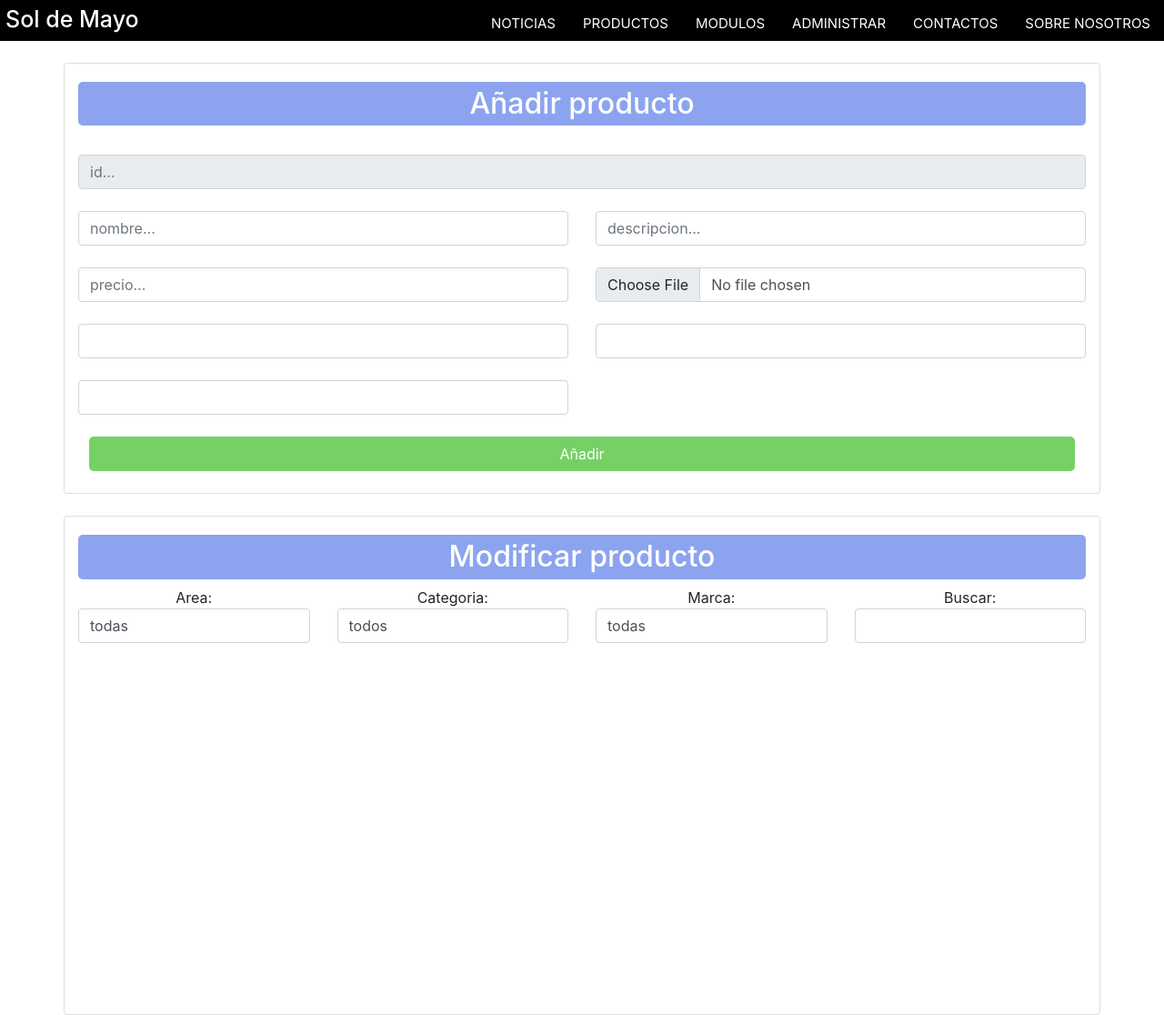
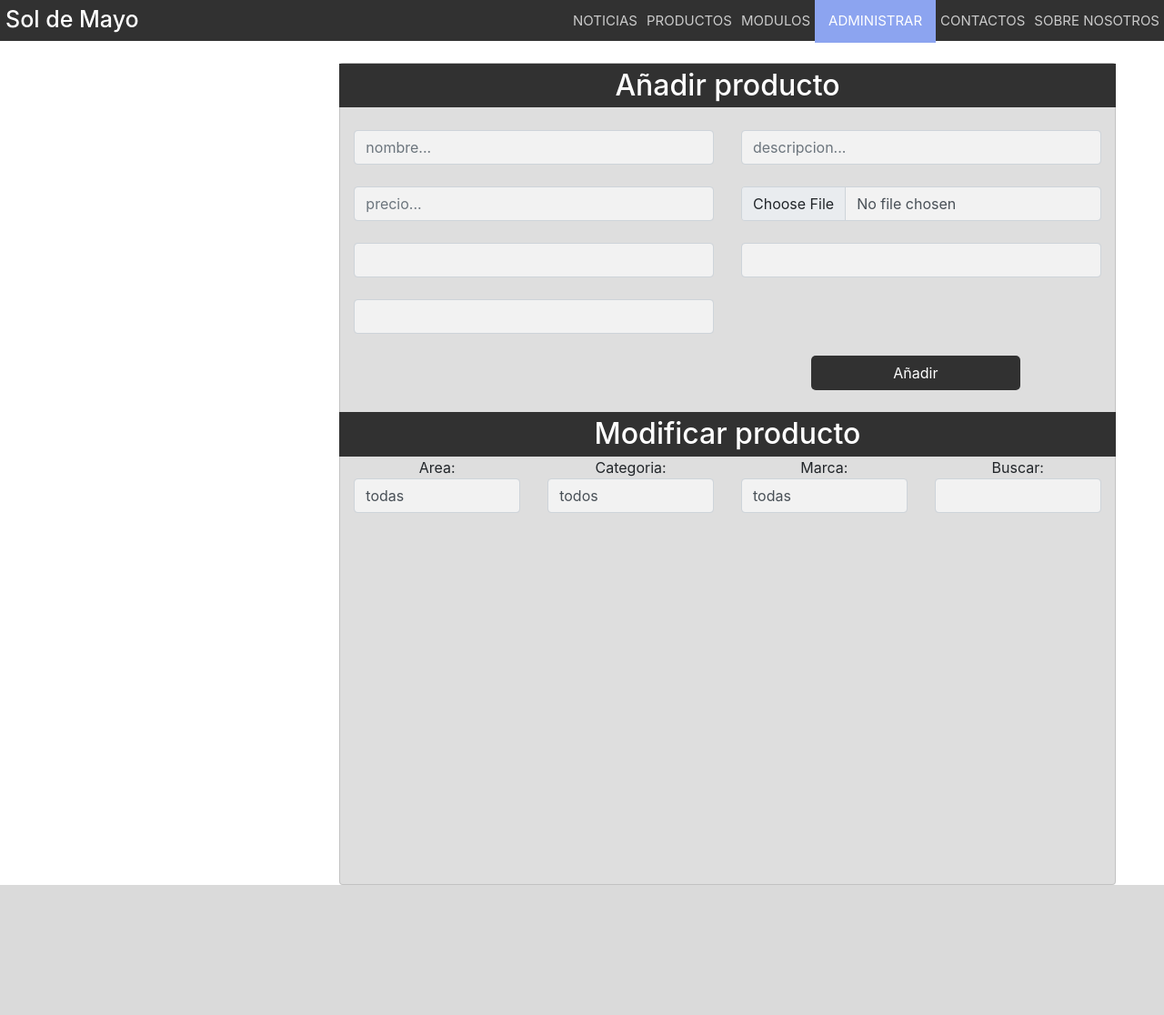
Before and after one commit to Zekken02/SDM, a PHP site: page /admin.php?target_radio=4 in a window 1280 px wide. Shown: the whole page at 91% size. After the commit the page ends 973 px from the top, so only its background shows below. Run offline with PHP 8.4, Linux system fonts and the light colour scheme; lists and menus that the app fills with data are empty; some libraries are stand-ins or nearby versions.

Commit message:
new style

```diff
--- a/client/admin.php
+++ b/client/admin.php
@@ -12,17 +12,15 @@
   </head>
   <body>
     <?php include 'navbar.php' ?>
-    <div class="container-fluid">
-      <div class="container card mt-4">
+    <div class="row m-auto">
+      <div class="col-12 col-lg-3"></div>
+      <div class="container card admin_content mt-4 col-12 col-lg-8">
         <h2>Añadir producto</h2>
         <div class="add_prod mt-4 mb-4">
           <form>
             <div class="row">
                 <div class="col-12">
-                  <input type="text" class="form-control" id="id_prod" name="id_prod" readonly="readonly" placeholder="id...">
-                </div>
-                <div class="col-12">
-                  <br>
+                  <input type="text" class="form-control" id="id_prod" name="id_prod" readonly="readonly" placeholder="id..." hidden="true">
                 </div>
                 <div class="col-6">
                   <input type="text" class="form-control nombre_prod" name="nombre_prod" placeholder="nombre...">
@@ -65,16 +63,14 @@
                 <div class="col-12">
                   <br>
                 </div>
-                <div class="upload_buttons button-row d-flex">
-                  <div class="col-12">
+                <div class="upload_buttons button-row justify-content-end d-flex">
+                  <div class="col-6">
                     <button type="submit" formaction="prod_upload.php" class="btn btn_cargar">Añadir</button>
                   </div>
                 </div>
             </div>
           </form>
         </div>
-      </div>
-      <div class="container card mt-4">
         <h2>Modificar producto</h2>
           <div class="row mb-2">
             <div class="col-3">Area:</div>
--- a/client/css/style.css
+++ b/client/css/style.css
@@ -6,27 +6,38 @@
 /*=========== NAV BAR =============*/
 nav{
   height: 45px;
-  background: black;
+  background: #313131;
   color: white;
   display: flex!important;
   justify-content: space-between;
 
 }
 
-nav .mainMenu {
+nav .mainMenu .nav_radios {
   display: flex;
   list-style: none;
 }
-nav .mainMenu li a{
+nav .mainMenu .nav_radios li a{
   display: inline-block;
-  padding: 15px;
+  padding: 12px 5px;
   text-decoration: none;
   text-transform: uppercase;
-  color: white;
+  color: #CBCBCB;
   font-size: 15px;
 }
-nav .mainMenu li a:hover{
-  background: #8CA4F0;
+nav .mainMenu .nav_radios li a:hover{
+  color: white;
+}
+nav .mainMenu .nav_radios .target a{
+  color: white;
+}
+.nav_radios input[type="radio"]{
+  display: none;
+}
+
+.nav_radios input[type="radio"]:checked + label{
+background-color: #8CA4F0;
+padding: 0 10px;
 }
 nav .openMenu{
   font-size: 15px;
@@ -100,7 +111,27 @@ input[type="radio"]:checked + label{
 color: darkblue;
 }
 
-/*=========== FORM =============*/
+/*=========== ADMIN FORMS AND TABLES =============*/
+.admin_content{
+  background: #DEDEDE!important;
+}
+.admin_content h2{
+  margin: 0 -16px;
+  padding: 5px;
+  background: #313131;
+  color: white;
+}
+.admin_content input[type="text"], .admin_content select, .admin_content input[type="file"]{
+  background-color: #F2F2F2!important;
+}
+.admin_content table th{
+  background-color: #313131!important;
+  color: white;
+}
+.admin_content table td{
+  background-color: #F2F2F2!important;
+  border-bottom: 1px solid #313131;
+}
 .prod_list{
   width: 100%!important;
   height: 400px;
@@ -108,48 +139,49 @@ color: darkblue;
   overflow-y: scroll;
 }
 .btn_cargar{
-  width: 100%!important;
-  background: #76D165!important;
+  width: 60%!important;
+  background: #313131!important;
   border-radius: 5px!important;
   color: white!important;
+  transition: 0.6s!important;
 }
 .btn_cargar:hover{
-  background: #539547!important;
+  background: #8CA4F0!important;
+  width: 100%!important;
 }
 .btn_cancelar{
-  width: 100%!important;
-  background: #F26969!important;
+  width: 60%!important;
+  background: #313131!important;
   border-radius: 5px!important;
   color: white!important;
+  transition: 0.6s!important;
 }
 .btn_cancelar:hover{
   background: #A84B4B!important;
+  width: 100%!important;
 }
 .btn_edit{
-  width: 100%!important;
-  background: #76D165!important;
+  width: 60%!important;
+  background: #313131!important;
   border-radius: 5px!important;
   color: white!important;
+  transition: 0.6s!important;
 }
 .btn_edit:hover{
-  background: #539547!important;
+  background: #8CA4F0!important;
+  width: 100%!important;
 }
 
 .btn_del{
-  width: 100%!important;
-  background: #F26969!important;
+  width: 60%!important;
+  background: #313131!important;
   border-radius: 5px!important;
   color: white!important;
+  transition: 0.6s!important;
 }
 .btn_del:hover{
-  background: #A84B4B!important;
-}
-.container-fluid h2{
-  background: #8CA4F0;
-  color: white;
-  padding: 5px;
-  border-radius: 5px;
-  margin-top: 20px;
+  background: #F26969!important;
+   width: 100%!important;
 }
 .card{
   text-align: center;
--- a/client/navbar.php
+++ b/client/navbar.php
@@ -1,13 +1,36 @@
 <nav>
 	<div class="logo"><h1>Sol de Mayo</h1></div>
 	<div class="openMenu"><i class="fa fa-bars"></i></div>
+	<?php
+	$target_radio = $_GET['target_radio'];
+	?>
 	<ul class="mainMenu">
-		<li><a href="#">Noticias</a></li>
-		<li><a href="front.php">Productos</a></li>
-		<li><a href="#">Modulos</a></li>
-		<li><a href="admin.php">Administrar</a></li>
-		<li><a href="#">Contactos</a></li>
-		<li><a href="#">Sobre nosotros</a></li>
+		<div class="nav_radios">
+			<li>
+				<input type="radio" name="nav_radios" id="noticias">
+				<label for="noticias" id="l_noticas"><a href="#?target_radio=1">Noticias</a></label>
+			</li>
+			<li>
+				<input type="radio" name="nav_radios" id="productos">
+				<label for="productos" id="l_productos"><a href="front.php?target_radio=2">Productos</a></label>
+			</li>
+			<li>
+				<input type="radio" name="nav_radios" id="modulos">
+				<label for="modulos" id="l_modulos"><a href="#?target_radio=3">Modulos</a></label>
+			</li>
+			<li>
+				<input type="radio" name="nav_radios" id="administrar">
+				<label for="administrar" id="l_administrar"><a href="admin.php?target_radio=4">Administrar</a></label>
+			</li>
+			<li>
+				<input type="radio" name="nav_radios" id="contactos">
+				<label for="contactos" id="l_contactos"><a href="#?target_radio=5">Contactos</a></label>
+			</li>
+			<li>
+				<input type="radio" name="nav_radios" id="sobre_nosotros">
+				<label for="sobre_nosotros" id="l_sobre_nosotros"><a href="#?target_radio=6">Sobre nosotros</a></label>
+			</li>
+		</div>
 		<div class="closeMenu"><i class="fa fa-times"></i></div>
 		<span class="icons">
 			<i class="fab fa-facebook"></i>
@@ -17,4 +40,49 @@
 		</span>
 	</ul>
 </nav>
+<script type="text/javascript">
+	<?php
+    echo "var target_radio ='$target_radio';";
+ 	?>
+   	console.log(target_radio);
+   	switch (target_radio){
+   		case '1':
+   			var noticias = document.getElementById("noticias");
+   			var l_noticias = document.getElementById("l_noticias");
+   			noticias.checked = true;
+   			l_noticias.className += "target";
+   		break;
+   		case '2':
+   			var productos = document.getElementById("productos");
+   			var l_productos = document.getElementById("l_productos");
+   			productos.checked = true;
+   			l_productos.className += "target";
+   		break;
+   		case '3':
+   			var modulos = document.getElementById("modulos");
+   			var l_modulos = document.getElementById("l_modulos");
+   			modulos.checked = true;
+   			l_modulos.className += "target";
+   		break;
+   		case '4':
+   			var administrar = document.getElementById("administrar");
+   			var l_administrar = document.getElementById("l_administrar");
+   			administrar.checked = true;
+   			l_administrar.className += "target";
+
+   		break;
+   		case '5':
+   			var contactos = document.getElementById("contactos");
+   			var l_contactos = document.getElementById("l_contactos");
+   			contactos.checked = true;
+   			l_contactos.className += "target";
+   		break;
+   		case '6':
+   			var sobre_nosotros = document.getElementById("sobre_nosotros");
+   			var l_sobre_nosotros = document.getElementById("l_sobre_nosotros");
+   			sobre_nosotros.checked = true;
+   			l_sobre_nosotros.className += "target";
+   		break;
+   	}
+</script>
 <script type="text/javascript" src="js/navbar.js"></script>
```
Also changed, not shown: client/js/admin.js (+21 -21 lines).
